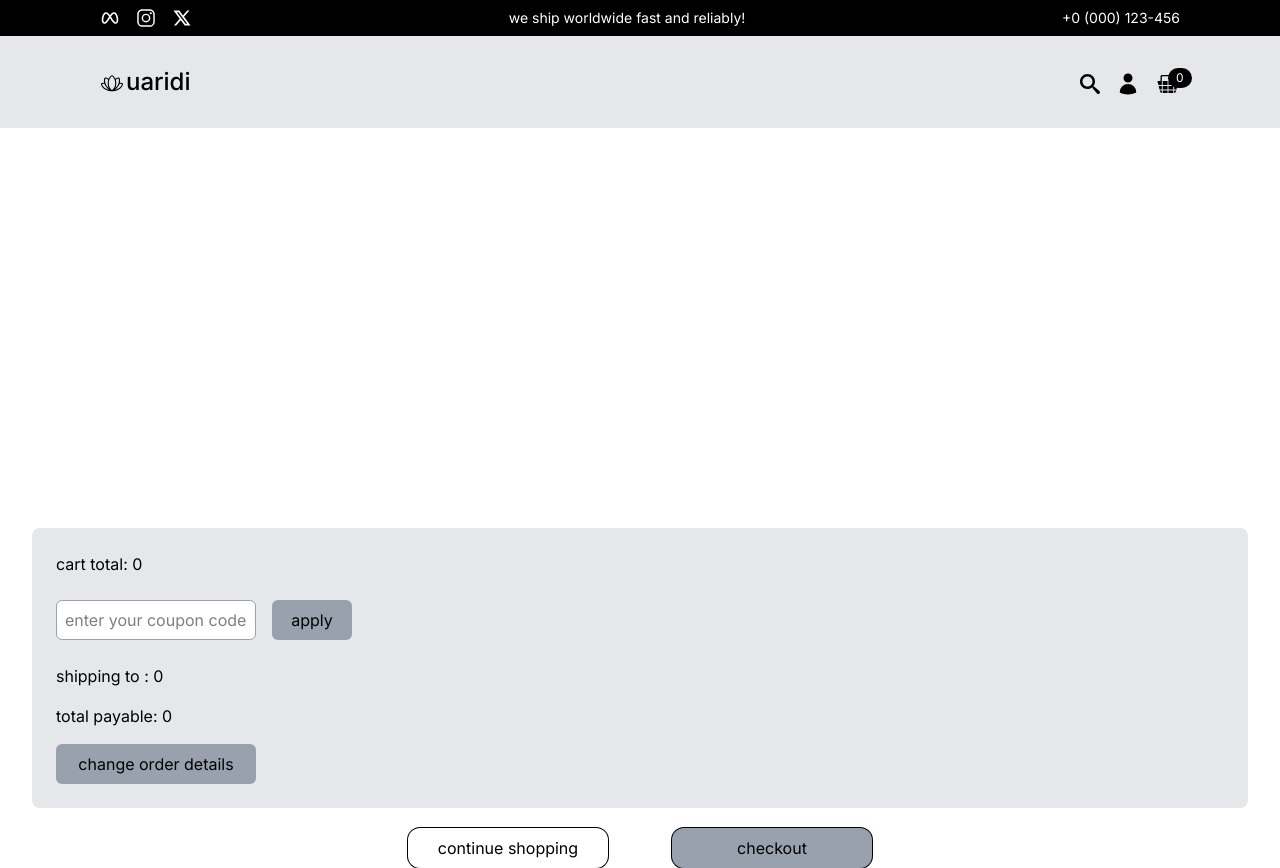
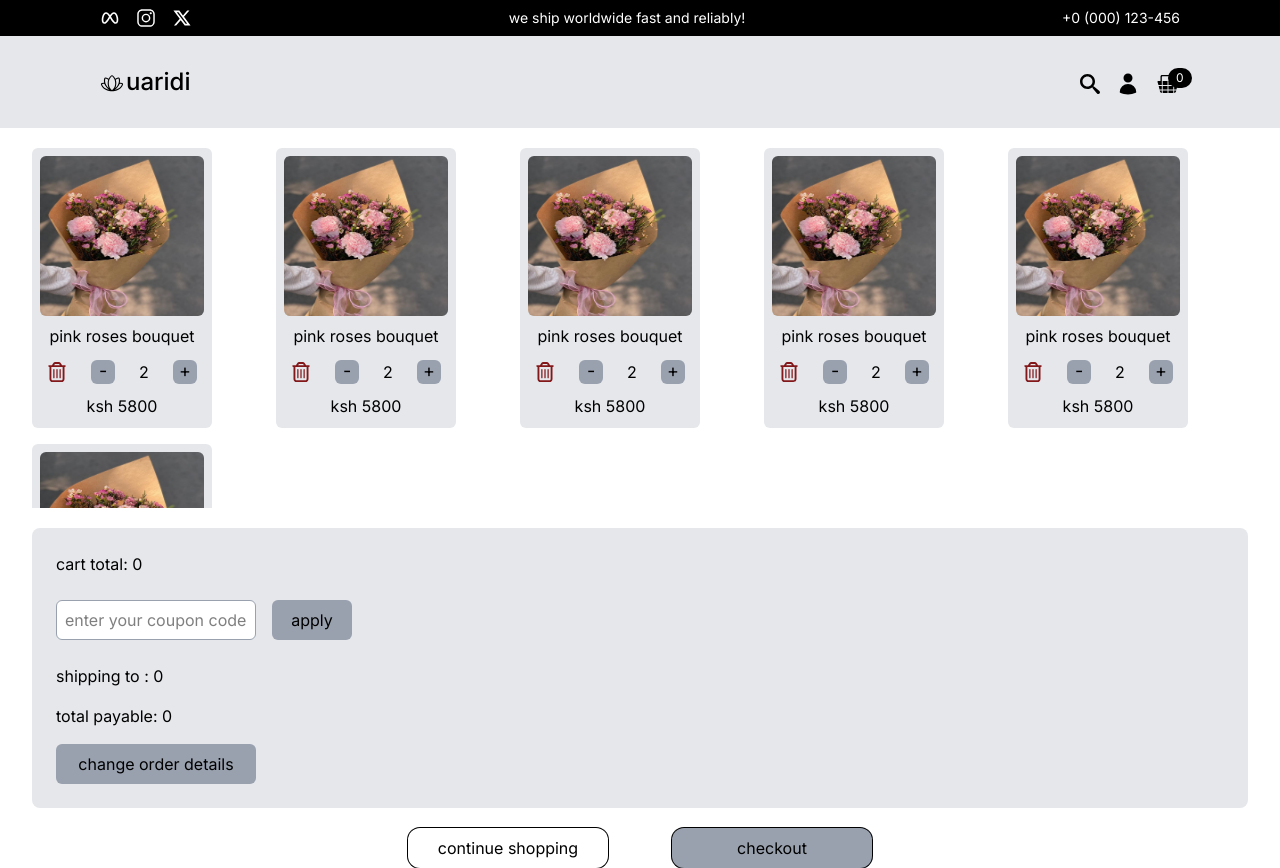
Before and after one commit to g-edgah/e-cormerce_app, a React (Vite) app in the folder frontend/: page /cart in a window 1280 px wide. Built offline with nearby package versions, Linux system fonts and the light colour scheme.

Commit message:
cart card

```diff
--- a/frontend/src/components/cart/cartCard.jsx
+++ b/frontend/src/components/cart/cartCard.jsx
@@ -1,7 +1,43 @@
+import { FaRegTrashCan } from "react-icons/fa6";
 
-const CartCard = () => {
+const CartCard = ({id, name, price, quantity, image, handleChangeQuantity, handleDelete}) => {
+    const productPrice = price * quantity;
+
     return (
-        <>cart drawer</>
+        <div className="container min-w-full h-35 md:min-w-45 md:max-w-45 justify-between md:h-70 bg-gray-200 p-2 rounded-md flex md:flex-col">
+
+            <div className="image w-30 h-full md:w-full  md:h-40">
+                <img className="rounded-md w-full h-full" src={`/src/assets/bouquets/${image}`} alt="product image" />
+            </div>
+
+            <div className="details flex flex-col space-y-1 mt-2 grow h-full text-md md:text-md items-center">
+
+                <div className="name">
+                    <span>{name}</span>
+                </div>
+
+                <div className="quantity mt-4 mb-5  md:mb-2.5 md:mt-2 flex items-center justify-center w-full flex-row gap-6">
+                    <button onClick={() => {handleDelete(id)}} className="text-red-900 cursor-pointer">
+                        <FaRegTrashCan className="h-5 w-5"/>
+                    </button>
+
+                    <button onClick={() => {handleChangeQuantity(0)}} className="text-lg w-6 h-6 bg-gray-400 pb-0.5 rounded-md flex justify-around items-center cursor-pointer"> -
+                    </button>
+
+                    <div className="p-x-3 flex items-center">
+                        <span className="text-center">{quantity}</span>
+                    </div>
+
+                    <button onClick={() => {handleChangeQuantity(1)}} className="text-lg w-6 h-6 bg-gray-400 pb-0.5 rounded-md flex justify-around items-center cursor-pointer">+
+                    </button>
+                </div>
+
+                <div className="price">
+                    <span>ksh {productPrice}</span>
+                </div>
+
+            </div>
+        </div>
     )
 }
 
--- a/frontend/src/components/common/navBar.jsx
+++ b/frontend/src/components/common/navBar.jsx
@@ -89,7 +89,7 @@ const NavBar = () => {
 
 
 
-                <div className={`flex justify-around px-1  xs:space-x-6 xs:items-center xs:justify-center absolute w-full md:w-110 text-sm font-medium md:text-[16px] transition-all duration-300 ease-in-out ${isSearch ? 'flex bottom-3 md:pr-4 md:flex duration-0' : 'bottom-3 md:bottom-8 md:pr-4 '} ${isSearchBar ? '' : ''}`} >
+                <div className={`flex justify-around px-1  xs:space-x-6 xs:items-center xs:justify-center absolute w-full md:w-110 text-sm font-medium md:text-[16px] transition-all duration-300 ease-in-out ${isSearch ? 'flex bottom-3 md:pr-4 md:flex duration-0' : 'bottom-3 md:bottom-8 md:pr-4 '}`} >
                         <Link className="text-700 hover:text-nav-hover " >bouquets</Link>
                         <Link className="text-700 hover:text-nav-hover " >flowers</Link>
                         <Link className="text-700 hover:text-nav-hover " >occassions</Link>
--- a/frontend/src/pages/cart.jsx
+++ b/frontend/src/pages/cart.jsx
@@ -12,6 +12,72 @@ const CartPage = () => {
     const [totalPayable, setTotalPayable] = useState(0);
     const [shippingLocation, setShippingLocation] = useState('');
     const [shippingCost, setShippingCost] = useState(0);
+
+    //mock cart items for use in frontend design
+    const sampleCartItems = [
+        {
+            id: 1,
+            name: 'pink roses bouquet',
+            price: 2900,
+            quantity: 2,
+            tags: {type: 'roses', color: 'pink', bundling: 'bouquet'},
+            image: 'pink_roses_bouquet.png',
+        },
+        {
+            id: 2,
+            name: 'pink roses bouquet',
+            price: 2900,
+            quantity: 2,
+            tags: {type: 'roses', color: 'pink', bundling: 'bouquet'},
+            image: 'pink_roses_bouquet.png',
+        },
+        {
+            id: 3,
+            name: 'pink roses bouquet',
+            price: 2900,
+            quantity: 2,
+            tags: {type: 'roses', color: 'pink', bundling: 'bouquet'},
+            image: 'pink_roses_bouquet.png',
+        },
+        {
+            id: 4,
+            name: 'pink roses bouquet',
+            price: 2900,
+            quantity: 2,
+            tags: {type: 'roses', color: 'pink', bundling: 'bouquet'},
+            image: 'pink_roses_bouquet.png',
+        },
+        {
+            id: 5,
+            name: 'pink roses bouquet',
+            price: 2900,
+            quantity: 2,
+            tags: {type: 'roses', color: 'pink', bundling: 'bouquet'},
+            image: 'pink_roses_bouquet.png',
+        },
+        {
+            id: 6,
+            name: 'pink roses bouquet',
+            price: 2900,
+            quantity: 2,
+            tags: {type: 'roses', color: 'pink', bundling: 'bouquet'},
+            image: 'pink_roses_bouquet.png',
+        }
+    ]
+
+    const handleDelete = (productId) => {
+        //logic to handle deleting items from cart
+        console.log("deleted")
+    }
+
+    const handleChangeQuantity = (change, productId) => {
+        // Logic to change quantity of cart item
+        if (change === 0) {
+            console.log("minus")
+        } else if (change=1) {
+            console.log("plus")
+        }
+    }
 
     const getCartTotal = () => {
         // Logic to calculate cart total
@@ -44,7 +110,7 @@ const CartPage = () => {
     return (
         <div className="h-full w-full flex flex-col space-y-5 items-center">
             <CartHeader />
-            {cartItems.length !== 0 ? (
+            {sampleCartItems.length === 0 ? (
                 <div className="emptyCart w-full h-[50vh] flex flex-col items-center space-y-10 justify-center mt-20">
                     <div className="text-center space-y-4">
                         <h2 className="text-2xl font-medium">your cart is empty</h2>
@@ -55,26 +121,32 @@ const CartPage = () => {
                 </div>
             ) : (
                 <div className='h-full w-full flex flex-col space-y-5 items-center'>
-                    <div className="productContainer flex flex-col md:flex-row md:space-x-6 lg:space-x-12 mx-auto  md:px-10 lg:px-25 min-h-[45vh] overflow-y-auto w-[95vw]">
-                        <div className="cartProducts grow p-4 overflow-y-auto">
+                    <div className="productContainer flex flex-row flex-wrap gap-2 justify-start md:gap-4 lg:space-x-12 mx-auto max-h-[45vh] min-h-[45vh] overflow-y-auto w-[95vw]">
 
-                            <div>
-                                {cartItems.map(
+
+                                {sampleCartItems.map(
                                     ({
-                                        _id,
+                                        id,
                                         name,
                                         price,
                                         quantity,
                                         image,
                                     }) => (
-                                    <CartCard key={item.id} item={item} />
+                                    <CartCard
+                                        key={id}
+                                        itemId={id}
+                                        name={name}
+                                        price={price}
+                                        quantity={quantity}
+                                        image={image}
+                                        handleChangeQuantity={handleChangeQuantity}
+                                        handleDelete={handleDelete}
+                                    />
                                 ))}
-                            </div>
 
-                        </div>
                     </div>
 
-                    <div className="summaryContainer flex flex-col w-full max-w-[95vw] mx-auto p-4 md:p-6 space-y-2 md:space-y-6 bg-gray-200 rounded-lg">
+                    <div className="summaryContainer flex flex-col w-full max-w-[95vw] mx-auto py-2 px-4 md:p-6 space-y-2 md:space-y-6 bg-gray-200 rounded-lg">
                         <div className="cartTotal">
                             <span>cart total: {cartTotal}</span>
                         </div>
@@ -100,8 +172,8 @@ const CartPage = () => {
                     </div>
 
                     <div className="cartActions w-[95vw] mx-auto justify-center flex flex-row space-x-5 md:space-x-16">
-                        <button className="bg-white ring-1 hover:bg-gray-450 w-50 h-10 rounded-xl hover:shadow-md hover:shadow-gray-600 transition" onClick={()=> Navigate('/')}>continue shopping</button>
-                        <button className="bg-gray-400 ring-1 w-50 h-10 rounded-xl hover:shadow-md hover:shadow-gray-600 hover:bg-gray-500 transition">checkout</button>
+                        <button className="bg-white ring-1 hover:bg-gray-450 w-40 md:w-50 h-10 rounded-xl hover:shadow-md hover:shadow-gray-600 transition" onClick={()=> Navigate('/')}>continue shopping</button>
+                        <button className="bg-gray-400 ring-1 w-40 md:w-50 h-10 rounded-xl hover:shadow-md hover:shadow-gray-600 hover:bg-gray-500 transition">checkout</button>
 
                     </div>
                 </div>
```
Also changed, not shown: frontend/src/assets/bouquets/pink_roses_bouquet.png (added).
